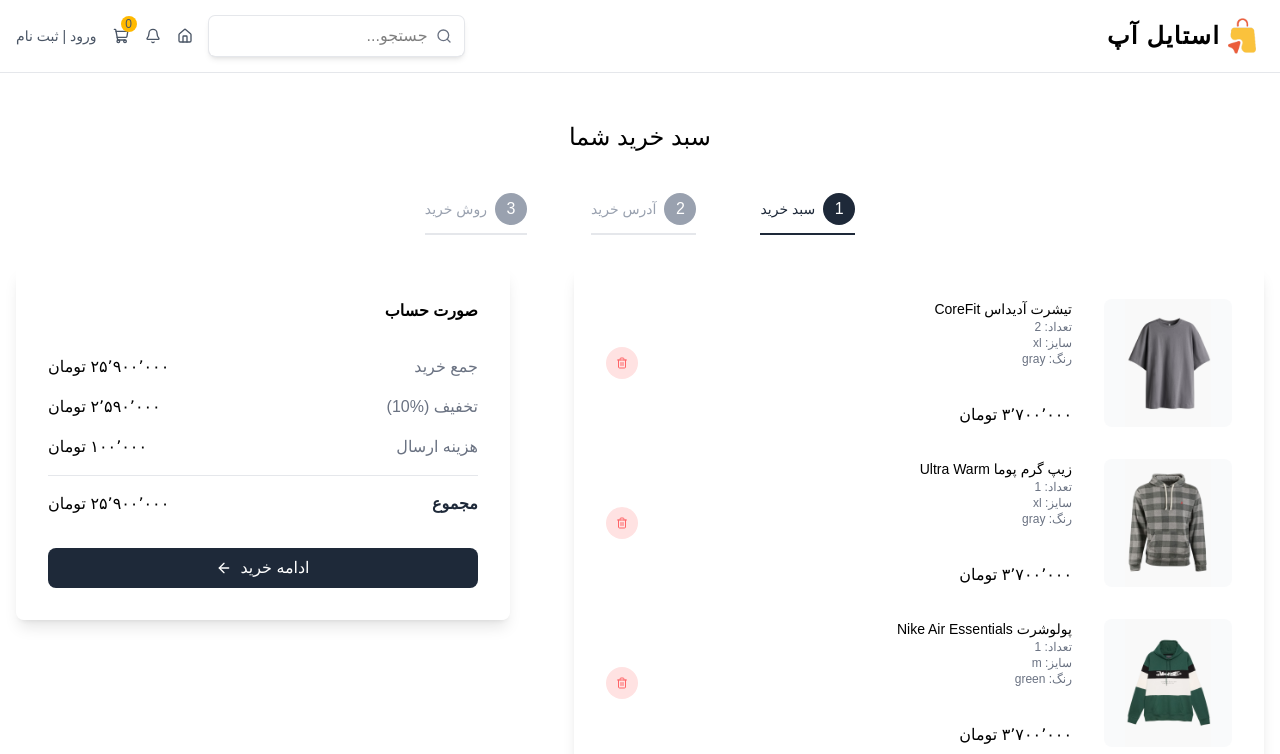
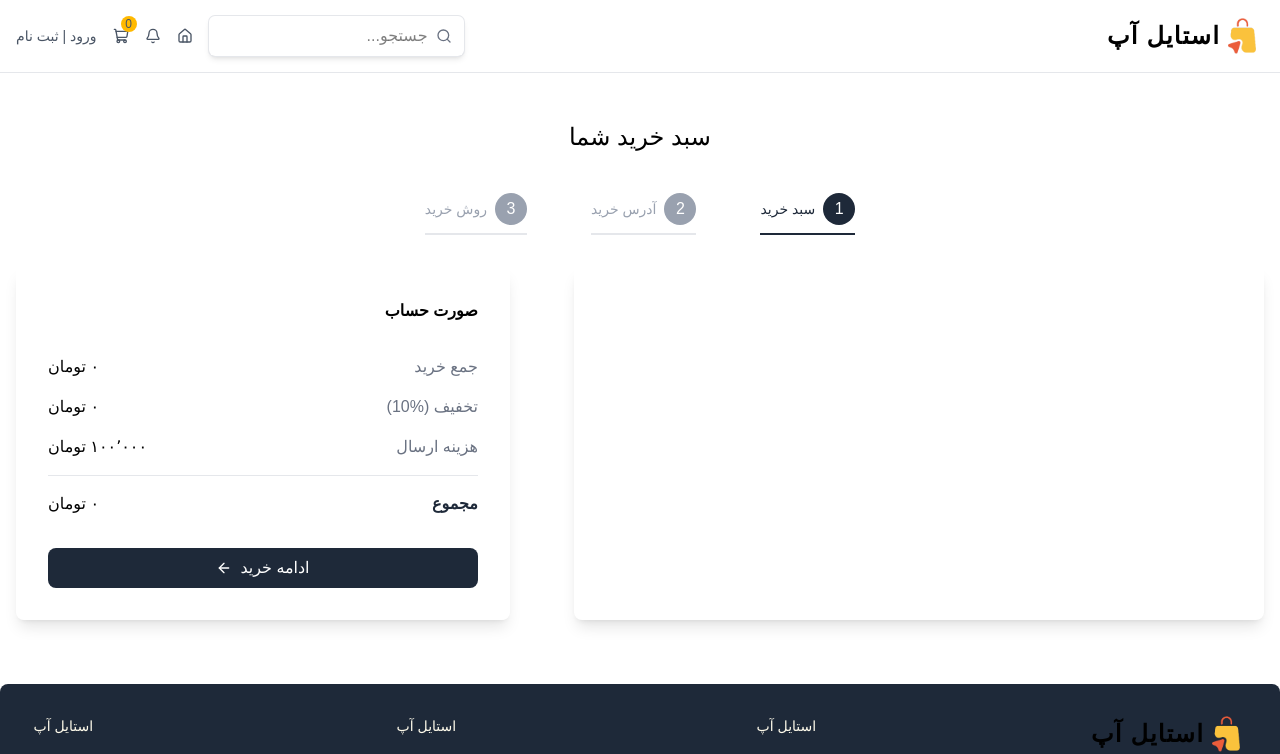
Before and after one commit to farhad-ahmadi-04/styleup, a Next.js app in the folder client/: page /cart in a window 1280 px wide. Shown: the top 754 px of the page. Built offline with nearby package versions, Linux system fonts and the light colour scheme; a web font is replaced by a local one.

Commit message:
feat: refactor CartPage to use zustand cart store and update shipping form state

```diff
--- a/client/src/app/cart/page.tsx
+++ b/client/src/app/cart/page.tsx
@@ -1,6 +1,6 @@
 "use client";
 
-import { CartItemType } from "@/app/types";
+import { ShippingFormInputs } from "@/app/types";
 import Container from "../components/container";
 import { useRouter, useSearchParams } from "next/navigation";
 import { ArrowLeft, Trash2 } from "lucide-react";
@@ -8,6 +8,7 @@ import ShippingForm from "../components/shippingForm";
 import PaymentForm from "../components/paymentForm";
 import { useState } from "react";
 import Image from "next/image";
+import useCartStore from "@/stores/cartStore";
 
 const steps = [
   {
@@ -24,82 +25,11 @@ const steps = [
   },
 ];
 
-const cartItems: CartItemType[] = [
-  {
-    id: 1,
-    name: "تیشرت آدیداس CoreFit",
-    shortDescription:
-      "تیشرتی راحت و سبک با طراحی مدرن، مناسب استفاده روزمره و ورزشی.",
-    description:
-      "تیشرت آدیداس CoreFit با طراحی ساده و کاربردی، مناسب برای استفاده روزمره و فعالیت‌های ورزشی. پارچه نرم و راحت آن آزادی حرکت مناسبی فراهم می‌کند.",
-    price: 3700000,
-    sizes: ["s", "m", "l", "xl", "xxl"],
-    colors: ["gray", "purple", "green"],
-    images: {
-      gray: "/products/1g.png",
-      purple: "/products/1p.png",
-      green: "/products/1gr.png",
-    },
-    quantity: 2,
-    selectedSize: "xl",
-    selectedColor: "gray",
-  },
-
-  {
-    id: 2,
-    name: "زیپ گرم پوما Ultra Warm",
-    shortDescription:
-      "لباسی گرم و راحت با طراحی زیپ‌دار، مناسب روزهای سرد و استفاده روزمره.",
-    description:
-      "زیپ پوما Ultra Warm با طراحی گرم و کاربردی، انتخابی مناسب برای روزهای سرد. طراحی زیپ‌دار و راحت آن برای استفاده روزمره و فعالیت‌های بیرون از خانه مناسب است.",
-    price: 3700000,
-    sizes: ["s", "m", "l", "xl"],
-    colors: ["gray", "green"],
-    images: { gray: "/products/2g.png", green: "/products/2gr.png" },
-    quantity: 1,
-    selectedSize: "xl",
-    selectedColor: "gray",
-  },
-  {
-    id: 3,
-    name: "پولوشرت Nike Air Essentials",
-    shortDescription:
-      "پولوشرتی راحت و سبک با طراحی مینیمال، مناسب استفاده روزمره.",
-    description:
-      "پولوشرت Nike Air Essentials با طراحی مینیمال و راحت، برای استفاده روزمره و فعالیت‌های سبک انتخابی مناسب است. طراحی ساده آن به‌راحتی با استایل‌های مختلف هماهنگ می‌شود.",
-    price: 3700000,
-    sizes: ["s", "m", "l"],
-    colors: ["green", "blue", "black"],
-    images: {
-      green: "/products/3gr.png",
-      blue: "/products/3b.png",
-      black: "/products/3bl.png",
-    },
-    quantity: 1,
-    selectedSize: "m",
-    selectedColor: "green",
-  },
-  {
-    id: 4,
-    name: "تیشرت Nike Dri Flex",
-    shortDescription:
-      "تیشرتی سبک و راحت با طراحی اسپرت، مناسب استفاده روزمره و ورزشی.",
-    description:
-      "تیشرت Nike Dri Flex با طراحی اسپرت و سبک، برای فعالیت‌های روزمره و ورزشی مناسب است. فرم راحت آن آزادی حرکت خوبی در طول روز فراهم می‌کند.",
-    price: 3700000,
-    sizes: ["s", "m", "l"],
-    colors: ["white", "pink"],
-    images: { white: "/products/4w.png", pink: "/products/4p.png" },
-    quantity: 3,
-    selectedSize: "m",
-    selectedColor: "white",
-  },
-];
-
 function CartPage() {
   const searchparams = useSearchParams();
   const routed = useRouter();
-  const [shippingForm, setShippingForm] = useState({});
+  const [shippingForm, setShippingForm] = useState<ShippingFormInputs>();
+  const { cart, removeFromCart } = useCartStore();
 
   const activeStep = parseInt(searchparams.get("step") || "1");
 
@@ -135,10 +65,10 @@ function CartPage() {
             {/* steps */}
             <div className="w-full lg:w-7/12 shadow-lg vorder-1 vorder-gray-100 p-8 rounded-lg flex flex-col gap-8">
               {activeStep === 1 ? (
-                cartItems.map((item) => (
+                cart.map((item) => (
                   <div
                     className="flex items-center justify-between"
-                    key={item.id}
+                    key={item.id + item.selectedColor + item.selectedSize}
                   >
                     {/* image & details item */}
                     <div className="flex gap-8">
@@ -171,7 +101,10 @@ function CartPage() {
                       </div>
                     </div>
                     {/* delet button */}
-                    <button className="w-8 h-8 rounded-full bg-red-100 hover:bg-red-200 transition-all duration-300 text-red-400 flex items-center justify-center cursor-pointer">
+                    <button
+                      onClick={() => removeFromCart(item)}
+                      className="w-8 h-8 rounded-full bg-red-100 hover:bg-red-200 transition-all duration-300 text-red-400 flex items-center justify-center cursor-pointer"
+                    >
                       <Trash2 className="w-3 h-3" />
                     </button>
                   </div>
@@ -194,7 +127,7 @@ function CartPage() {
                 <div className="flex justify-between">
                   <p className="text-gray-500">جمع خرید</p>
                   <p className="font-medium">
-                    {cartItems
+                    {cart
                       .reduce(
                         (acc, item) => acc + item.price * item.quantity,
                         0,
@@ -207,7 +140,7 @@ function CartPage() {
                   <p className="text-gray-500"> تخفیف (%10)</p>
                   <p className="font-medium">
                     {(
-                      (cartItems.reduce(
+                      (cart.reduce(
                         (acc, item) => acc + item.price * item.quantity,
                         0,
                       ) *
@@ -228,7 +161,7 @@ function CartPage() {
                 <div className="flex justify-between">
                   <p className="text-gray-800 font-semibold">مجموع</p>
                   <p className="font-medium">
-                    {cartItems
+                    {cart
                       .reduce(
                         (acc, item) => acc + item.price * item.quantity,
                         0,
```
